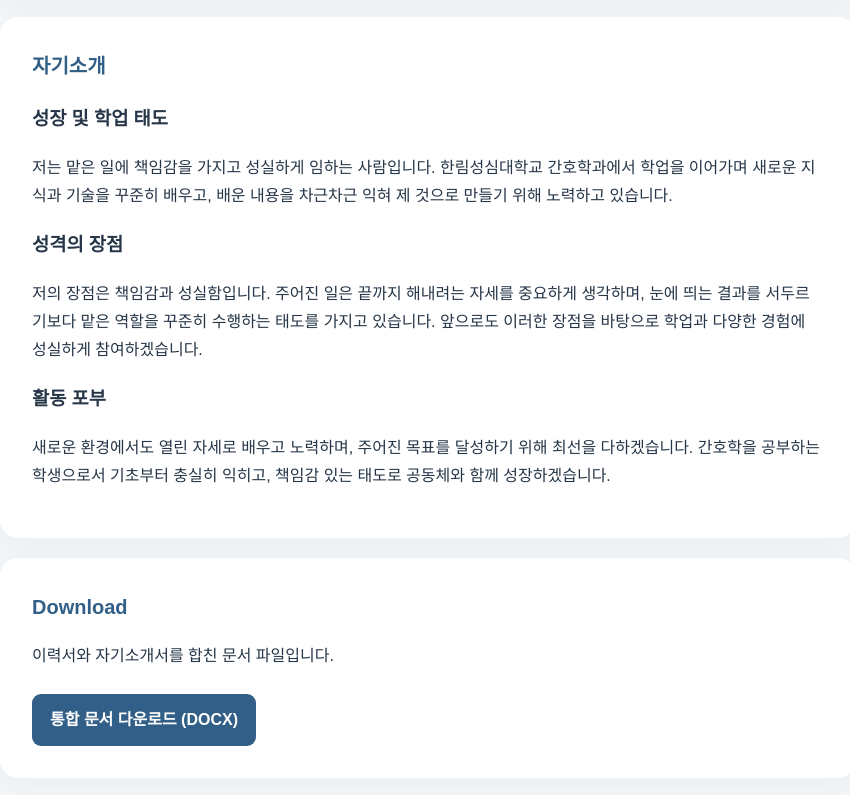
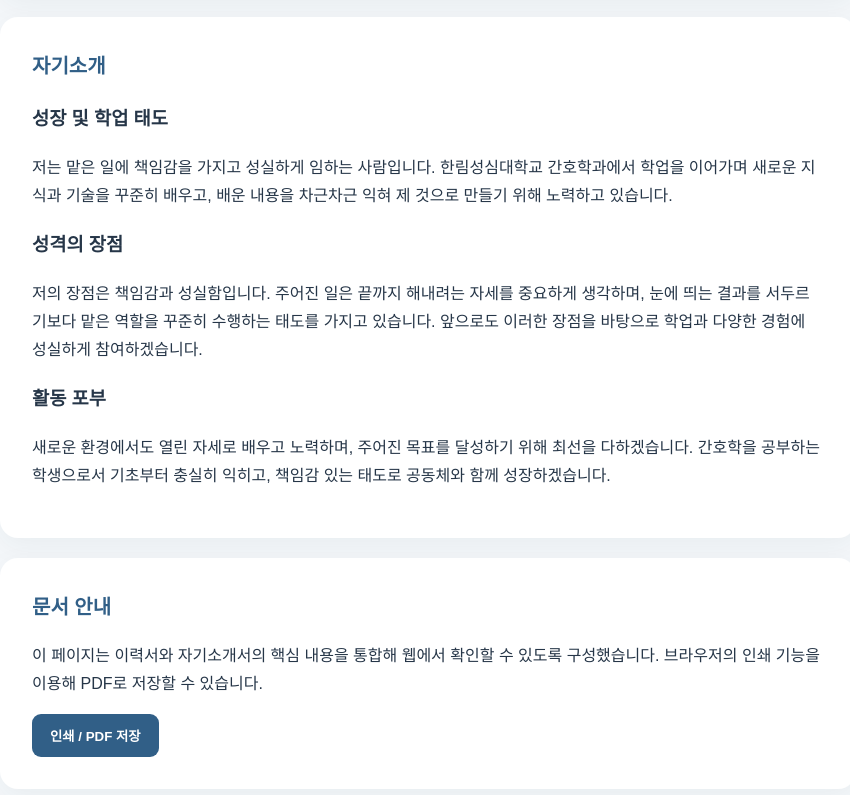
Before and after one commit to HSC-Class01/youngjin_portfolio, a plain HTML site: page research-and-activities/certificate.html in a window 1280 px wide. Shown: the part 1164-1959 px from the top of the page, without its empty margins (212-1062 px from the left). Drawn offline with Linux system fonts and the light colour scheme.

Commit message:
Polish Certificate page and add print-to-PDF option

```diff
--- a/research-and-activities/certificate.html
+++ b/research-and-activities/certificate.html
@@ -25,5 +25,5 @@ h1{margin:14px 0 0;font-size:34px}h2{color:#315f87;font-size:20px;margin-top:0}.
 <h3>성격의 장점</h3><p>저의 장점은 책임감과 성실함입니다. 주어진 일은 끝까지 해내려는 자세를 중요하게 생각하며, 눈에 띄는 결과를 서두르기보다 맡은 역할을 꾸준히 수행하는 태도를 가지고 있습니다. 앞으로도 이러한 장점을 바탕으로 학업과 다양한 경험에 성실하게 참여하겠습니다.</p>
 <h3>활동 포부</h3><p>새로운 환경에서도 열린 자세로 배우고 노력하며, 주어진 목표를 달성하기 위해 최선을 다하겠습니다. 간호학을 공부하는 학생으로서 기초부터 충실히 익히고, 책임감 있는 태도로 공동체와 함께 성장하겠습니다.</p>
 </section>
-<section class="panel"><h2>Download</h2><p>이력서와 자기소개서를 합친 문서 파일입니다.</p><a class="download" href="../files/youngjin_resume_self_introduction.docx">통합 문서 다운로드 (DOCX)</a></section>
+<section class="panel"><h2>문서 안내</h2><p>이 페이지는 이력서와 자기소개서의 핵심 내용을 통합해 웹에서 확인할 수 있도록 구성했습니다. 브라우저의 인쇄 기능을 이용해 PDF로 저장할 수 있습니다.</p><button onclick="window.print()" style="border:0;background:#315f87;color:white;padding:12px 18px;border-radius:9px;font-weight:700;cursor:pointer">인쇄 / PDF 저장</button></section>
 </main></body></html>
```
